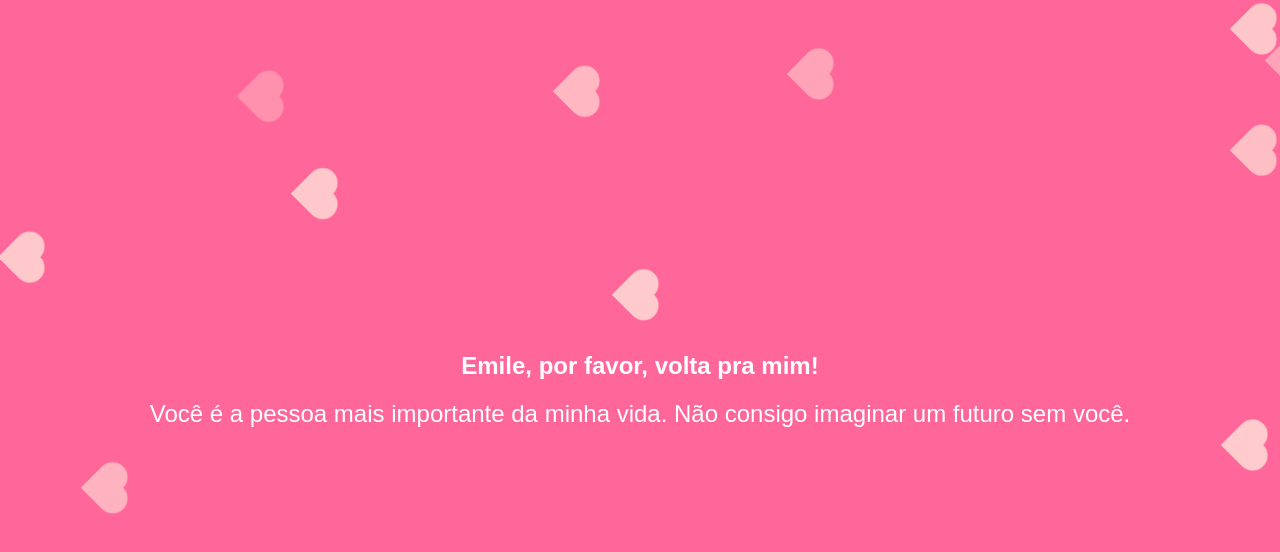
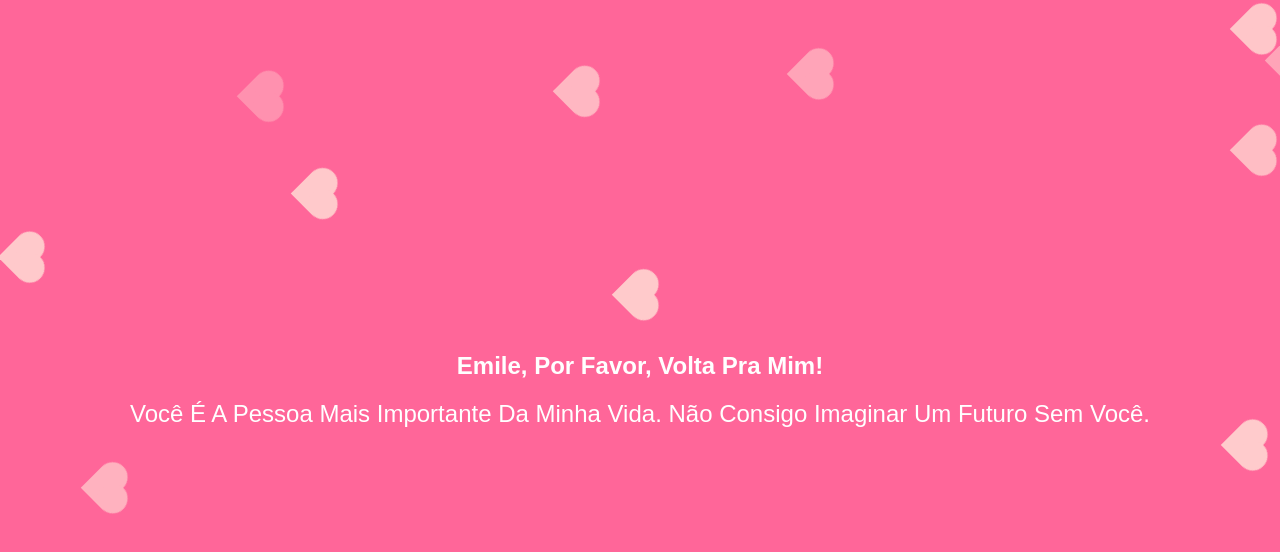
Before and after one commit to Testando0/My..., a plain HTML site: page index.html in a window 1280 px wide. Drawn offline with Linux system fonts and the light colour scheme.

Commit message:
Update index.html

```diff
--- a/index.html
+++ b/index.html
@@ -3,13 +3,13 @@
 <head>
     <meta charset="UTF-8">
     <meta name="viewport" content="width=device-width, initial-scale=1.0">
-    <title>Volta pra mim, Emile</title>
+    <title>Volta Pra Mim, Princesa</title>
     <link rel="stylesheet" href="style.css">
 </head>
 <body>
     <div class="container">
-        <h1 id="mainText">Emile, por favor, volta pra mim!</h1>
-        <p id="subText">Você é a pessoa mais importante da minha vida. Não consigo imaginar um futuro sem você.</p>
+        <h1 id="mainText">Emile, Por Favor, Volta Pra Mim!</h1>
+        <p id="subText">Você É A Pessoa Mais Importante Da Minha Vida. Não Consigo Imaginar Um Futuro Sem Você.</p>
         <div id="buttonContainer"></div>
     </div>
     <div id="hearts"></div>
```
